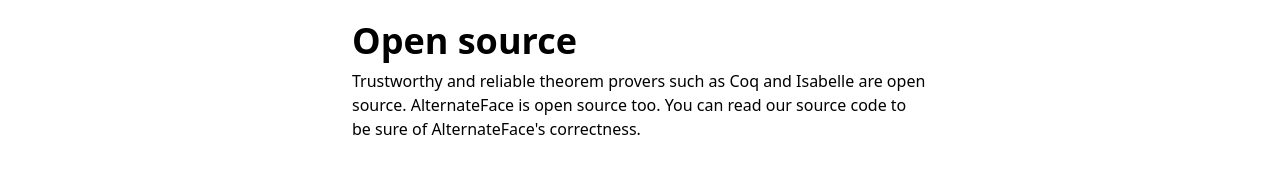
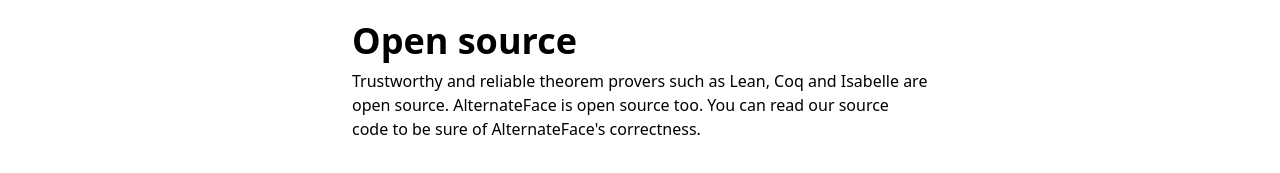
Before and after one commit to huynhtrankhanh/AlternateFace, a website built with Vite: page index.html in a window 1280 px wide. Shown: the part 653-826 px from the top of the page. Built offline with nearby package versions, Linux system fonts and the light colour scheme.

Commit message:
Mention Lean

```diff
--- a/index.html
+++ b/index.html
@@ -32,7 +32,7 @@
         <div class="py-3"></div>
         <h1 class="text-4xl font-bold">Open source</h1>
         <div class="py-1"></div>
-        <p>Trustworthy and reliable theorem provers such as Coq and Isabelle are open source. AlternateFace is open source too. You can read our source code to be sure of AlternateFace's correctness.</p>
+        <p>Trustworthy and reliable theorem provers such as Lean, Coq and Isabelle are open source. AlternateFace is open source too. You can read our source code to be sure of AlternateFace's correctness.</p>
       </div>
     </div>
   </body>
```
